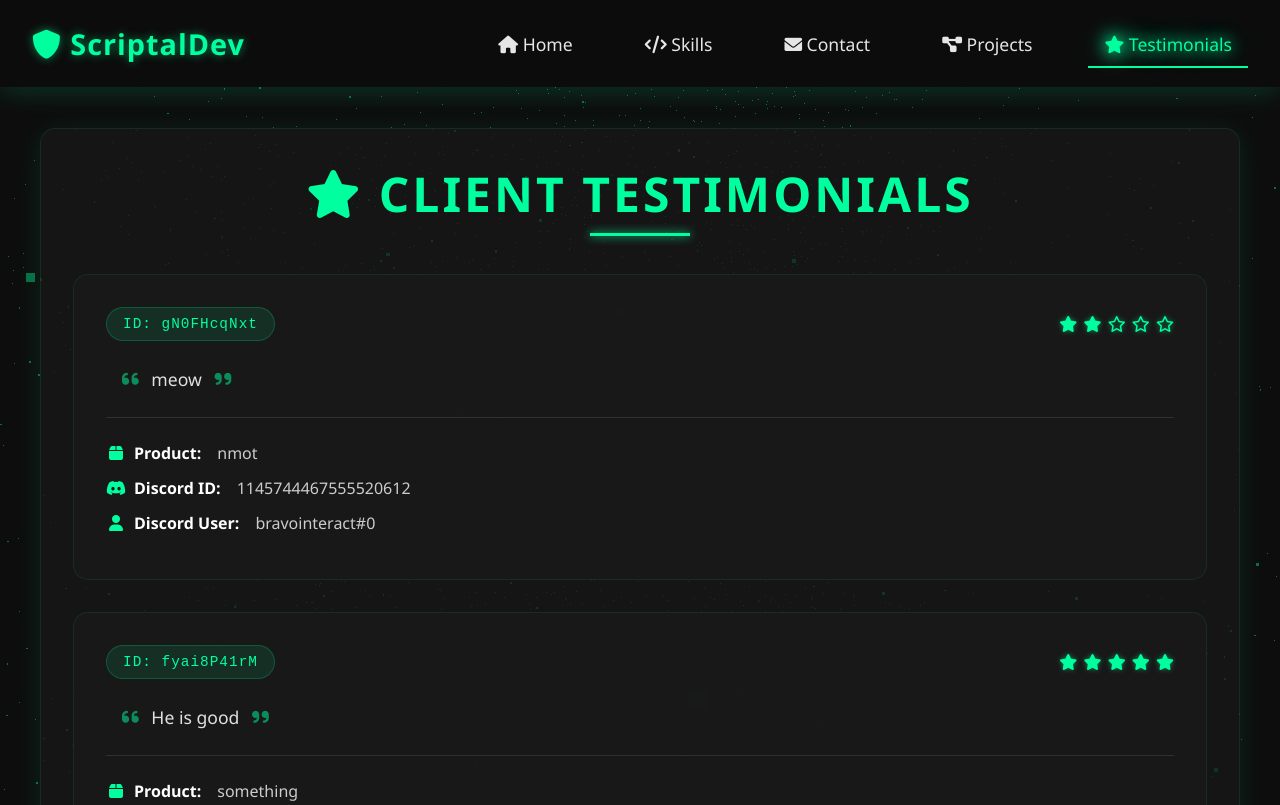
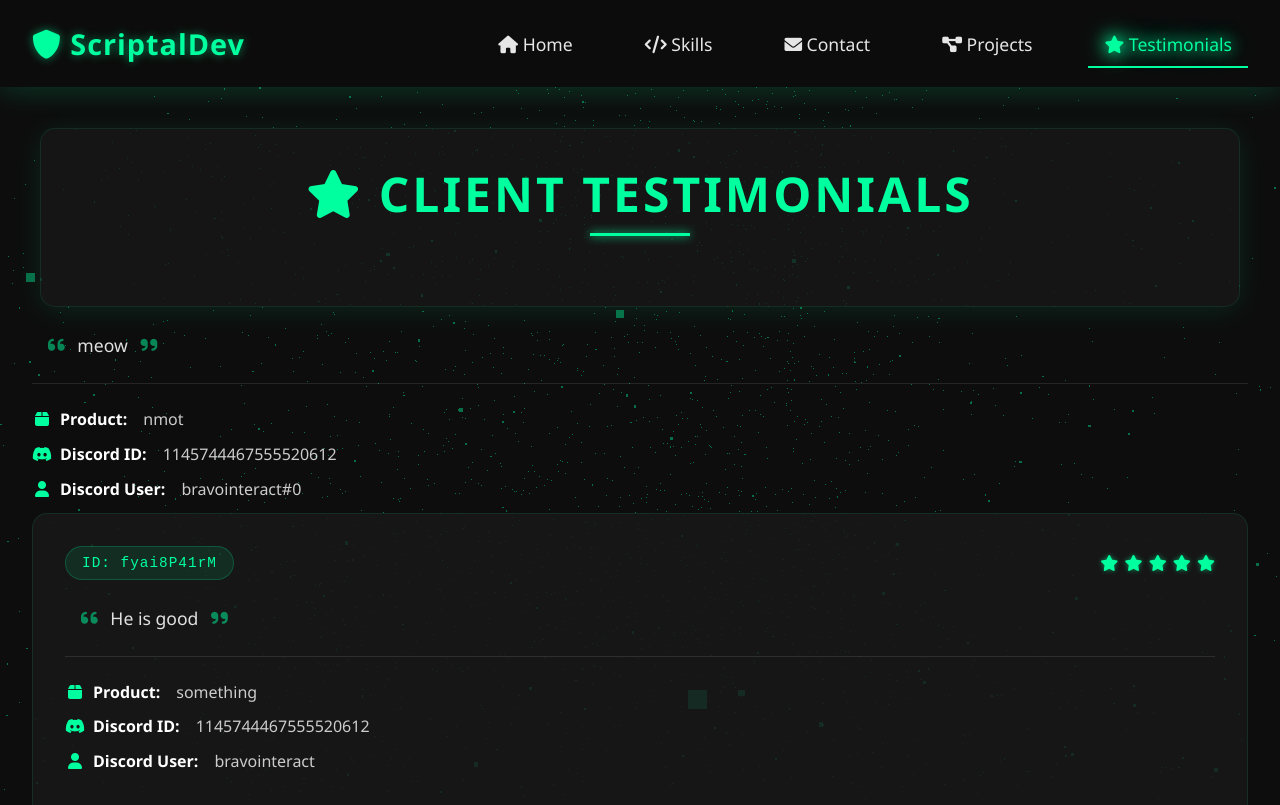
Before and after one commit to Michael-source-bot/portfolio, a plain HTML site: page reviews.html in a window 1280 px wide. Shown: the top 805 px of the page. Drawn offline with nearby package versions, Linux system fonts and the light colour scheme.

Commit message:
Remove review zVC1YvOtv0

```diff
--- a/reviews.html
+++ b/reviews.html
@@ -36,17 +36,7 @@
         <div class="content">
             <h2><i class="fas fa-star"></i> Client Testimonials</h2>
 
-            <div class="review-card">
-                <div class="review-header">
-                    <span class="ticket-id">ID: gN0FHcqNxt</span>
-                    <div class="rating">
-                        <i class="fas fa-star"></i>
-                        <i class="fas fa-star"></i>
-                        <i class="far fa-star"></i>
-                        <i class="far fa-star"></i>
-                        <i class="far fa-star"></i>
-                    </div>
-                </div>
+            </div>
                 <p class="review-text">
                     <i class="fas fa-quote-left"></i>
                     meow
```
